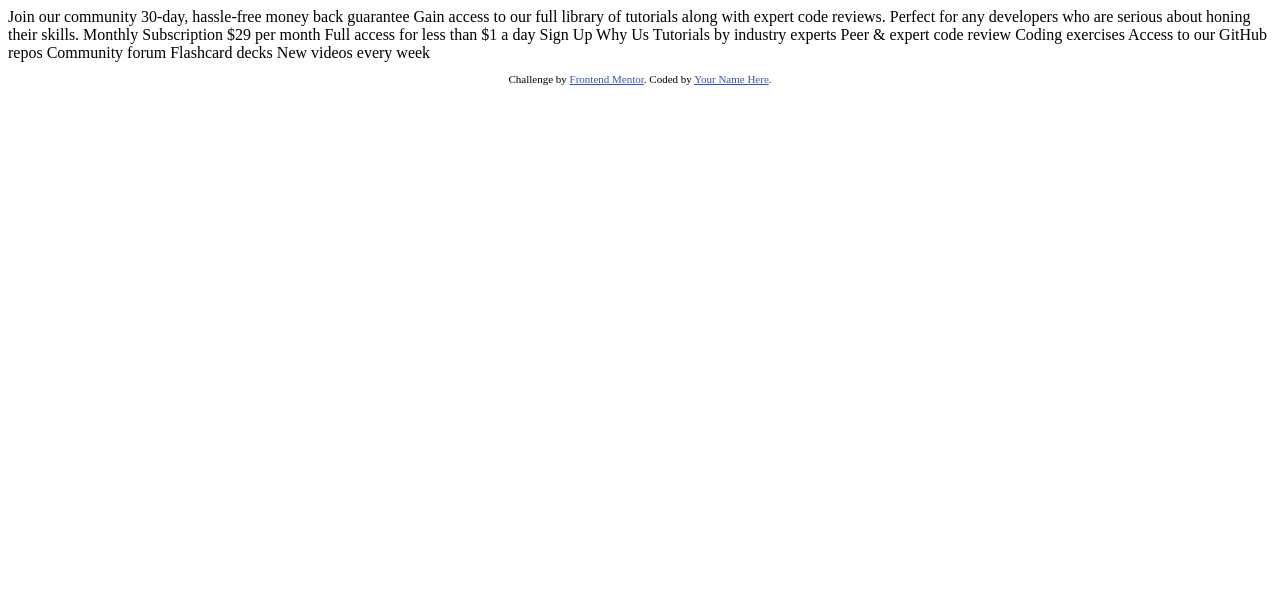
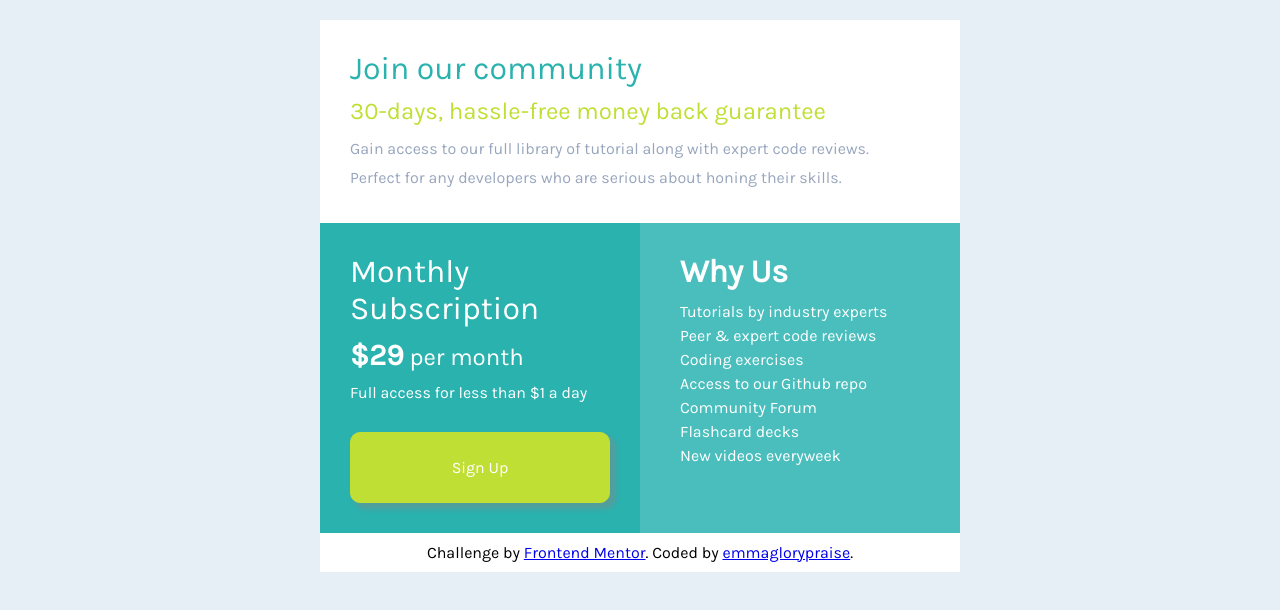
Before and after one commit to emmaglorypraise/Frontend-Mentor---Single-Price-Grid-Component, a plain HTML site: page index.html in a window 1280 px wide. Drawn offline with Linux system fonts and the light colour scheme.

Commit message:
added styling

```diff
--- /dev/null
+++ b/css/main.css
@@ -0,0 +1,211 @@
+*{
+  box-sizing: border-box;
+  padding: 0;
+  margin: 0;
+  width: 100%;
+  font-family: 'Karla', sans-serif;
+}
+body{
+  background-color: hsl(204, 43%, 93%);
+}
+.main{
+  padding-top: 20px;
+  width: 50%;
+  margin-left: auto;
+  margin-right: auto;
+}
+.one{
+  padding: 30px;
+  background-color: white;
+}
+.one h1{
+  color: hsl(179, 62%, 43%);
+  padding-bottom: 10px;
+  font-weight: 400;
+}
+.one h2{
+  color: hsl(71, 73%, 54%);
+  padding-bottom: 10px;
+  font-weight: 400;
+}
+.one p{
+  color: hsl(218, 22%, 67%);
+  font-size: 16px;
+  line-height: 1.8em;
+}
+.two{
+  padding: 30px;
+  background-color: hsl(179, 62%, 43%);
+  color: white;
+}
+.two h1{
+  padding-bottom: 10px;
+  font-weight: 400;
+}
+.two h2{
+  padding-bottom: 10px;
+}
+.two .style1{
+  font-size: 30px;
+  font-weight: 700;
+}
+.two .style2{
+  color: white;
+  font-weight: 400;
+}
+.two p{
+  font-size: 16px;
+  padding-bottom: 30px;
+}
+.two button{
+  padding: 25px;
+  border-radius: 10px;
+  border: 1px solid hsl(71, 73%, 54%);
+  background-color: hsl(71, 73%, 54%);
+  color: white;
+  font-size: 16px;
+  box-shadow: 5px 5px 5px 1px #88848473;
+}
+.three{
+  background-color: #4abebd;
+  color: white;
+  padding: 30px;
+}
+.three h1{
+  padding-bottom: 10px;
+  padding-left: 10px;
+  font-weight: 700;
+}
+.three ul{
+  list-style-type: none;
+  line-height: 1.5em;
+  padding-left: 10px;
+  font-weight: 400;
+}
+@media screen and (max-width: 1440px) {
+
+ .sub{
+   display: flex;
+ }
+}
+@media (max-width: 500px) {
+  .main{
+    width: 100%;
+  }
+  .sub{
+    display: block;
+
+  }
+  .sub>div{
+    margin: 0 auto;
+  }
+ }
+footer{
+  text-align: center;
+  padding: 10px;
+  background-color: white;
+}
+
+
+
+
+
+
+
+
+
+
+
+
+/* formal css */
+/*
+#main{
+
+  text-align: center;
+  width: 100%;
+  display: inline-flex;
+  align-items: center;
+  justify-content: center;
+  padding: 50px;
+}
+.one{
+  background-color: white;
+  margin-left: auto;
+  margin-right: auto;
+  width:100%;
+
+}
+
+.one h1{
+  color:  hsl(179, 62%, 43%);
+  font-size: 28px;
+  font-family: 'Karla', sans-serif;
+  line-height:4em;
+}
+
+.one h2{
+  color: hsl(71, 73%, 54%);
+  font-family: 'Karla', sans-serif;
+}
+
+.one p{
+  color: grey;
+  font-family: 'Karla', sans-serif;
+  font-size: 16px;
+
+}
+
+.sub{
+  display: iflex;
+
+}
+
+.two{
+  font-family: 'Karla', sans-serif;
+  font-size: 16px;
+  background-color: hsl(179, 62%, 43%);
+  color: white;
+  margin-left: auto;
+  margin-right: auto;
+  width:50%;
+
+
+}
+.two .style1{
+  font-size: 28px;
+}
+
+.two .style2{
+  color: grey;
+}
+
+.two button{
+  background-color: hsl(71, 73%, 54%);
+  border: 1px solid hsl(71, 73%, 54%);
+  color: white;
+  width: 100%;
+  padding: 15px;
+  border-radius: 4px;
+  text-align: center;
+  margin-bottom: 10px;
+
+}
+
+.three{
+  font-family: 'Karla', sans-serif;
+  background-color: hsl(218, 22%, 67%);
+  color: white;
+  /* margin-left: auto;
+  margin-right: auto;
+  width:50%; */
+/*
+}
+
+.three li{
+  list-style-type: none;
+
+}
+
+.attribution{
+  text-align: center;
+} */
--- a/index.html
+++ b/index.html
@@ -5,46 +5,59 @@
   <meta name="viewport" content="width=device-width, initial-scale=1.0"> <!-- displays site properly based on user's device -->
 
   <link rel="icon" type="image/png" sizes="32x32" href="./images/favicon-32x32.png">
+  <link rel="stylesheet" href="css/main.css">
 
+  <link href="https://fonts.googleapis.com/css?family=Karla&display=swap" rel="stylesheet">
   <title>Frontend Mentor | Single Price Grid Component</title>
 
-  <!-- Feel free to remove these styles or customise in your own stylesheet 👍 -->
-  <style>
-    .attribution { font-size: 11px; text-align: center; }
-    .attribution a { color: hsl(228, 45%, 44%); }
-  </style>
+
 </head>
 <body>
-  Join our community
+<div class="main">
+<div class="one">
+  <h1>Join our community</h1>
+  <h2>30-days, hassle-free money back guarantee</h2>
+  <p>Gain access to our full library of tutorial along with expert code reviews.</p>
+  <p>Perfect for any developers who are serious about honing their skills.</p>
+</div>
 
-  30-day, hassle-free money back guarantee
+<div class="sub">
+<div class="two">
+  <h1>Monthly Subscription</h1>
+  <h2><span class="style1">$29</span> <span class="style2">per month</span></h2>
+  <p>Full access for less than $1 a day</p>
+  <button>Sign Up</button>
+</div>
 
-  Gain access to our full library of tutorials along with expert code reviews.
-  Perfect for any developers who are serious about honing their skills.
+<div class="three">
+  <h1>Why Us</h1>
+  <ul>
+    <li>Tutorials by industry experts </li>
+    <li>Peer & expert code reviews</li>
+    <li>Coding exercises</li>
+    <li>Access to our Github repo</li>
+    <li>Community Forum</li>
+    <li>Flashcard decks</li>
+    <li>New videos everyweek</li>
+  </ul>
+</div>
+</div>
 
-  Monthly Subscription
 
-  &dollar;29 per month
+<footer>
+  <p class="attribution">
+    Challenge by <a href="https://www.frontendmentor.io?ref=challenge" target="_blank">Frontend Mentor</a>.
+    Coded by <a href="#">emmaglorypraise</a>.
+  </p>
+</footer>
 
-  Full access for less than &dollar;1 a day
+</div>
 
-  Sign Up
 
-  Why Us
+<!--
+<div class="sub">
 
-  Tutorials by industry experts
-  Peer &amp; expert code review
-  Coding exercises
-  Access to our GitHub repos
-  Community forum
-  Flashcard decks
-  New videos every week
+</div> -->
 
-  <footer>
-    <p class="attribution">
-      Challenge by <a href="https://www.frontendmentor.io?ref=challenge" target="_blank">Frontend Mentor</a>.
-      Coded by <a href="#">Your Name Here</a>.
-    </p>
-  </footer>
 </body>
 </html>
```
